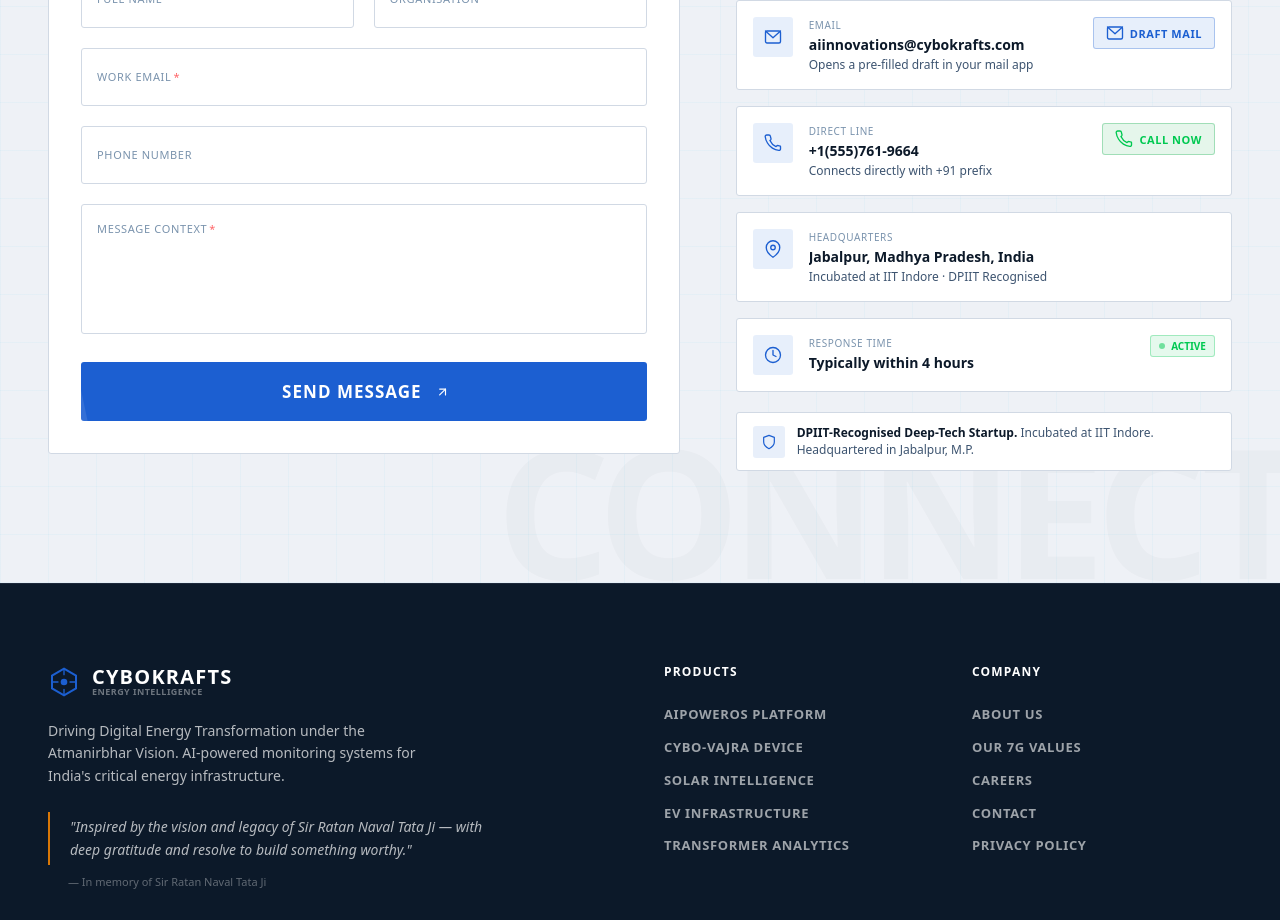
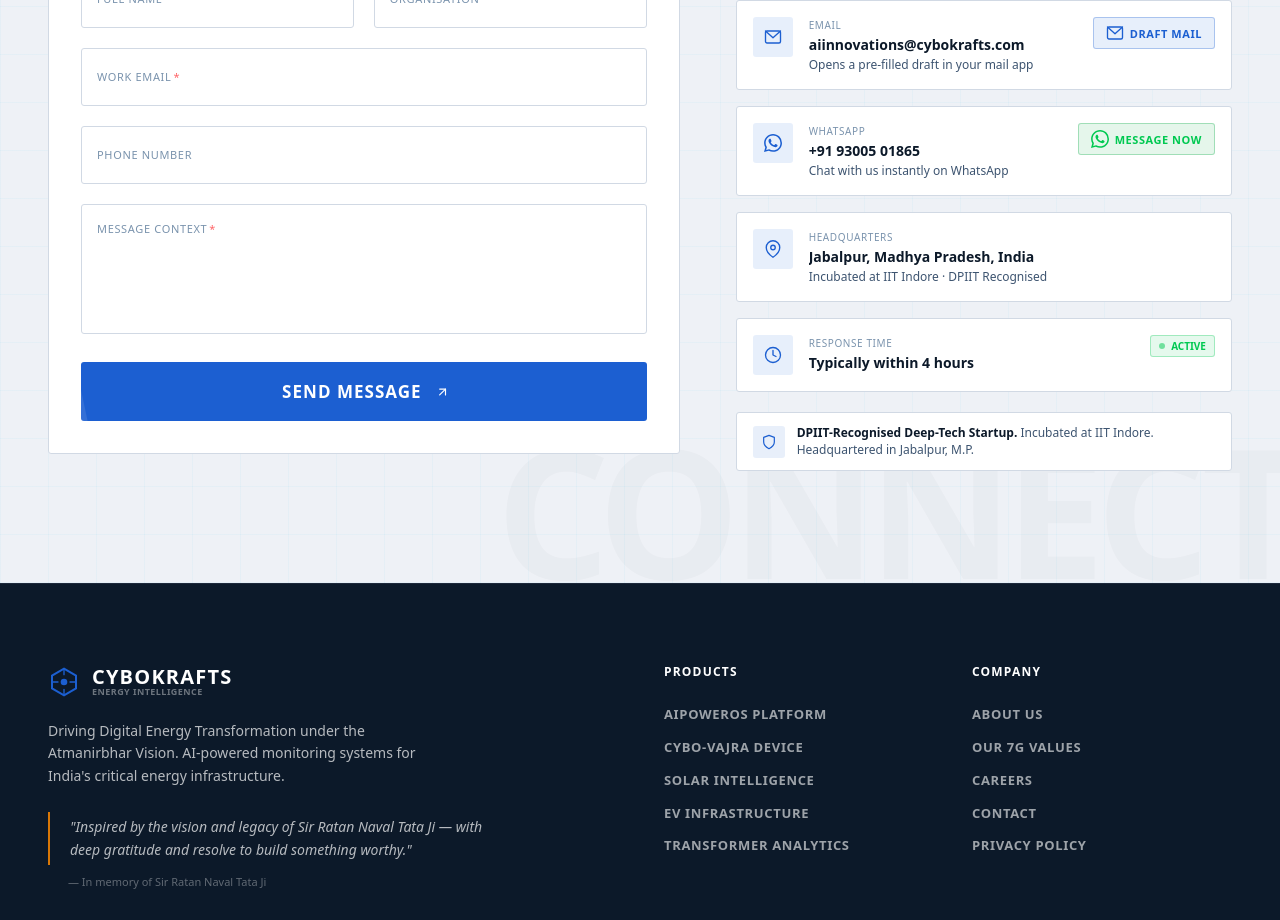
Before and after one commit to saymanlal/cybokrafts, a Next.js app: page / in a window 1280 px wide. Shown: the part 10020-10940 px from the top of the page. Built offline with nearby package versions, Linux system fonts and the light colour scheme; no server answers.

Commit message:
feat: convert direct-call contact block into WhatsApp message block

```diff
--- a/src/components/sections/contact-section.tsx
+++ b/src/components/sections/contact-section.tsx
@@ -6,8 +6,10 @@
 
 /* ─────────────────────────── CONSTANTS ─────────────────────────── */
 const PHONE_NUMBER  = "9300501865";          // ← replace with real 10-digit number
-const PHONE_DISPLAY = "+1(555)761-9664";     // ← replace with display form
+const PHONE_DISPLAY = "+91 93005 01865";     // ← replace with display form
 const EMAIL_ADDRESS = "aiinnovations@cybokrafts.com";
+const WHATSAPP_MESSAGE = "Hello Cybokrafts, I'd like to know more about your energy intelligence platform.";
+const WHATSAPP_LINK = `https://wa.me/91${PHONE_NUMBER}?text=${encodeURIComponent(WHATSAPP_MESSAGE)}`;
 
 /* ───────────────────────────── SVGS ────────────────────────────── */
 const IconMail = () => (
@@ -21,6 +23,11 @@
   <svg width="18" height="18" viewBox="0 0 24 24" fill="none" stroke="currentColor"
     strokeWidth="1.8" strokeLinecap="round" strokeLinejoin="round" aria-hidden="true">
     <path d="M22 16.92v3a2 2 0 0 1-2.18 2 19.79 19.79 0 0 1-8.63-3.07A19.5 19.5 0 0 1 4.64 12a19.79 19.79 0 0 1-3.07-8.67A2 2 0 0 1 3.55 1.28h3a2 2 0 0 1 2 1.72c.127.96.361 1.903.7 2.81a2 2 0 0 1-.45 2.11L7.91 8.7A16 16 0 0 0 16 16.79l.88-.88a2 2 0 0 1 2.11-.45c.907.339 1.85.573 2.81.7A2 2 0 0 1 22 16.92z"/>
+  </svg>
+);
+const IconWhatsApp = () => (
+  <svg width="18" height="18" viewBox="0 0 24 24" fill="currentColor" aria-hidden="true">
+    <path d="M17.472 14.382c-.297-.149-1.758-.867-2.03-.967-.273-.099-.471-.148-.67.15-.197.297-.767.966-.94 1.164-.173.199-.347.223-.644.075-.297-.15-1.255-.463-2.39-1.475-.883-.788-1.48-1.761-1.653-2.059-.173-.297-.018-.458.13-.606.134-.133.298-.347.446-.52.149-.174.198-.298.298-.497.099-.198.05-.371-.025-.52-.075-.149-.669-1.612-.916-2.207-.242-.579-.487-.501-.669-.51l-.57-.01c-.198 0-.52.074-.792.372-.272.297-1.04 1.016-1.04 2.479 0 1.462 1.065 2.875 1.213 3.074.149.198 2.096 3.2 5.077 4.487.71.306 1.263.489 1.694.625.712.227 1.36.195 1.872.118.571-.085 1.758-.719 2.006-1.413.248-.694.248-1.289.173-1.413-.074-.124-.272-.198-.57-.347m-5.421 7.403h-.004a9.87 9.87 0 0 1-5.031-1.378l-.361-.214-3.741.982.998-3.648-.235-.374a9.86 9.86 0 0 1-1.51-5.26c.001-5.45 4.436-9.884 9.888-9.884 2.64 0 5.122 1.03 6.988 2.898a9.825 9.825 0 0 1 2.893 6.994c-.003 5.45-4.437 9.885-9.885 9.885M20.52 3.449C18.24 1.245 15.24 0 12.045 0 5.463 0 .104 5.359.101 11.945c0 2.096.549 4.14 1.595 5.945L0 24l6.335-1.652a11.96 11.96 0 0 0 5.71 1.454h.006c6.585 0 11.946-5.36 11.949-11.945a11.9 11.9 0 0 0-3.48-8.408"/>
   </svg>
 );
 const IconPin = () => (
@@ -262,9 +269,9 @@
   );
 }
 
-/* ──────────────────── CALL CONFIRMATION MODAL ───────────────────── */
-function CallModal({ onClose }: { onClose: () => void }) {
-  const [calling, setCalling] = useState(false);
+/* ──────────────────── WHATSAPP CONFIRMATION MODAL ───────────────────── */
+function WhatsAppModal({ onClose }: { onClose: () => void }) {
+  const [opening, setOpening] = useState(false);
 
   useEffect(() => {
     const handler = (e: KeyboardEvent) => { if (e.key === "Escape") onClose(); };
@@ -272,9 +279,9 @@
     return () => document.removeEventListener("keydown", handler);
   }, [onClose]);
 
-  function handleCall() {
-    setCalling(true);
-    window.location.href = `tel:+91${PHONE_NUMBER}`;
+  function handleOpen() {
+    setOpening(true);
+    window.open(WHATSAPP_LINK, "_blank", "noopener,noreferrer");
     setTimeout(onClose, 1500);
   }
 
@@ -289,7 +296,7 @@
       onClick={(e) => { if (e.target === e.currentTarget) onClose(); }}
       role="dialog"
       aria-modal="true"
-      aria-label="Confirm call"
+      aria-label="Open WhatsApp chat"
     >
       <m.div
         initial={{ opacity: 0, y: 32, scale: 0.96 }}
@@ -300,33 +307,32 @@
         onClick={(e) => e.stopPropagation()}
       >
         <div className="p-8 flex flex-col items-center text-center gap-5">
-          {/* Animated phone icon */}
+          {/* Animated WhatsApp icon */}
           <m.div
-            animate={calling ? { scale: [1, 1.15, 1], rotate: [0, 12, -12, 0] } : { scale: [1, 1.04, 1] }}
-            transition={{ duration: calling ? 0.6 : 2, repeat: calling ? 0 : Infinity, ease: "easeInOut" }}
-            className="w-16 h-16 rounded-full bg-accent-blue/10 border border-accent-blue/30 flex items-center justify-center text-accent-blue"
+            animate={opening ? { scale: [1, 1.15, 1], rotate: [0, 12, -12, 0] } : { scale: [1, 1.04, 1] }}
+            transition={{ duration: opening ? 0.6 : 2, repeat: opening ? 0 : Infinity, ease: "easeInOut" }}
+            className="w-16 h-16 rounded-full bg-green-500/10 border border-green-500/30 flex items-center justify-center text-green-500"
           >
-            <svg width="28" height="28" viewBox="0 0 24 24" fill="none" stroke="currentColor"
-              strokeWidth="1.8" strokeLinecap="round" strokeLinejoin="round" aria-hidden="true">
-              <path d="M22 16.92v3a2 2 0 0 1-2.18 2 19.79 19.79 0 0 1-8.63-3.07A19.5 19.5 0 0 1 4.64 12a19.79 19.79 0 0 1-3.07-8.67A2 2 0 0 1 3.55 1.28h3a2 2 0 0 1 2 1.72c.127.96.361 1.903.7 2.81a2 2 0 0 1-.45 2.11L7.91 8.7A16 16 0 0 0 16 16.79l.88-.88a2 2 0 0 1 2.11-.45c.907.339 1.85.573 2.81.7A2 2 0 0 1 22 16.92z"/>
+            <svg width="28" height="28" viewBox="0 0 24 24" fill="currentColor" aria-hidden="true">
+              <path d="M17.472 14.382c-.297-.149-1.758-.867-2.03-.967-.273-.099-.471-.148-.67.15-.197.297-.767.966-.94 1.164-.173.199-.347.223-.644.075-.297-.15-1.255-.463-2.39-1.475-.883-.788-1.48-1.761-1.653-2.059-.173-.297-.018-.458.13-.606.134-.133.298-.347.446-.52.149-.174.198-.298.298-.497.099-.198.05-.371-.025-.52-.075-.149-.669-1.612-.916-2.207-.242-.579-.487-.501-.669-.51l-.57-.01c-.198 0-.52.074-.792.372-.272.297-1.04 1.016-1.04 2.479 0 1.462 1.065 2.875 1.213 3.074.149.198 2.096 3.2 5.077 4.487.71.306 1.263.489 1.694.625.712.227 1.36.195 1.872.118.571-.085 1.758-.719 2.006-1.413.248-.694.248-1.289.173-1.413-.074-.124-.272-.198-.57-.347m-5.421 7.403h-.004a9.87 9.87 0 0 1-5.031-1.378l-.361-.214-3.741.982.998-3.648-.235-.374a9.86 9.86 0 0 1-1.51-5.26c.001-5.45 4.436-9.884 9.888-9.884 2.64 0 5.122 1.03 6.988 2.898a9.825 9.825 0 0 1 2.893 6.994c-.003 5.45-4.437 9.885-9.885 9.885M20.52 3.449C18.24 1.245 15.24 0 12.045 0 5.463 0 .104 5.359.101 11.945c0 2.096.549 4.14 1.595 5.945L0 24l6.335-1.652a11.96 11.96 0 0 0 5.71 1.454h.006c6.585 0 11.946-5.36 11.949-11.945a11.9 11.9 0 0 0-3.48-8.408"/>
             </svg>
           </m.div>
 
           <div>
-            <p className="font-mono text-[10px] text-text-muted uppercase tracking-wider mb-1">DIRECT LINE</p>
+            <p className="font-mono text-[10px] text-text-muted uppercase tracking-wider mb-1">WHATSAPP</p>
             <p className="font-heading font-bold text-2xl text-text-primary tracking-wide">{PHONE_DISPLAY}</p>
             <p className="font-sans text-sm text-text-secondary mt-1">Cybokrafts — Energy Telemetry Team</p>
           </div>
 
           <div className="w-full flex flex-col gap-3">
             <button
-              onClick={handleCall}
-              disabled={calling}
+              onClick={handleOpen}
+              disabled={opening}
               className="group relative w-full py-3.5 bg-green-600 hover:bg-green-500 disabled:bg-green-600/60 text-white font-heading font-bold text-base tracking-[0.06em] uppercase rounded-[3px] transition-all duration-200 cursor-pointer overflow-hidden"
             >
               <span className="relative z-10 flex items-center justify-center gap-2">
-                {calling ? "Connecting..." : "Call Now"}
-                {!calling && <IconArrow />}
+                {opening ? "Opening..." : "Message on WhatsApp"}
+                {!opening && <IconArrow />}
               </span>
               <span className="absolute inset-0 -translate-x-full group-hover:translate-x-full transition-transform duration-700 bg-white/10 skew-x-12" aria-hidden="true"/>
             </button>
@@ -352,11 +358,12 @@
   badge?: string;
   actionLabel?: string;
   actionVariant?: "blue" | "green";
+  actionIcon?: React.ReactNode;
   onAction?: () => void;
   delay?: number;
 }
 
-function ContactCard({ icon, label, value, subtext, badge, actionLabel, actionVariant = "blue", onAction, delay = 0 }: ContactCardProps) {
+function ContactCard({ icon, label, value, subtext, badge, actionLabel, actionVariant = "blue", actionIcon, onAction, delay = 0 }: ContactCardProps) {
   return (
     <m.div
       variants={fadeUp}
@@ -391,7 +398,7 @@
             }
           >
             <span className="relative z-10 flex items-center gap-1.5">
-              {actionVariant === "green" ? <IconPhone /> : <IconMail />}
+              {actionIcon ?? (actionVariant === "green" ? <IconPhone /> : <IconMail />)}
               {actionLabel}
             </span>
           </button>
@@ -405,7 +412,7 @@
 export default function ContactSection() {
   const [submitted, setSubmitted] = useState(false);
   const [showEmail, setShowEmail] = useState(false);
-  const [showCall, setShowCall] = useState(false);
+  const [showWhatsApp, setShowWhatsApp] = useState(false);
 
   // Field state lifted up for controlled inputs
   const [fname, setFname] = useState("");
@@ -426,7 +433,7 @@
         {showEmail && <EmailModal onClose={() => setShowEmail(false)} />}
       </AnimatePresence>
       <AnimatePresence>
-        {showCall && <CallModal onClose={() => setShowCall(false)} />}
+        {showWhatsApp && <WhatsAppModal onClose={() => setShowWhatsApp(false)} />}
       </AnimatePresence>
 
       <section
@@ -590,15 +597,16 @@
                 delay={0}
               />
 
-              {/* Phone card */}
+              {/* WhatsApp card */}
               <ContactCard
-                icon={<IconPhone />}
-                label="DIRECT LINE"
+                icon={<IconWhatsApp />}
+                label="WHATSAPP"
                 value={PHONE_DISPLAY}
-                subtext="Connects directly with +91 prefix"
-                actionLabel="Call Now"
+                subtext="Chat with us instantly on WhatsApp"
+                actionLabel="Message Now"
                 actionVariant="green"
-                onAction={() => setShowCall(true)}
+                actionIcon={<IconWhatsApp />}
+                onAction={() => setShowWhatsApp(true)}
                 delay={1}
               />
 
```
